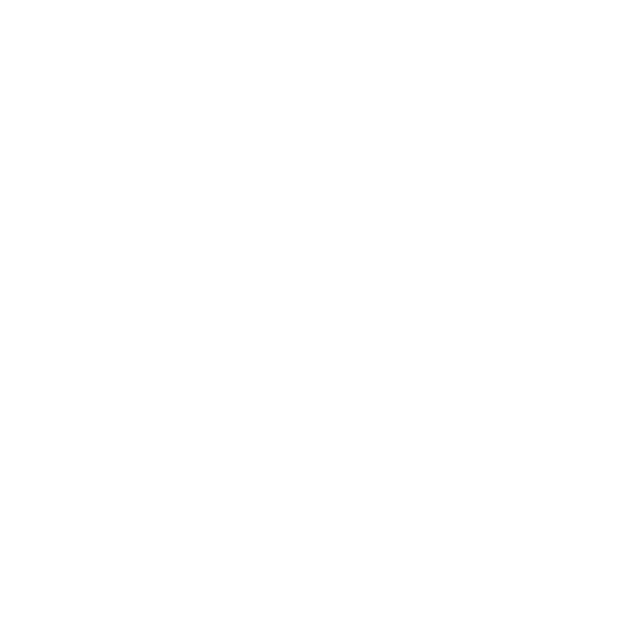
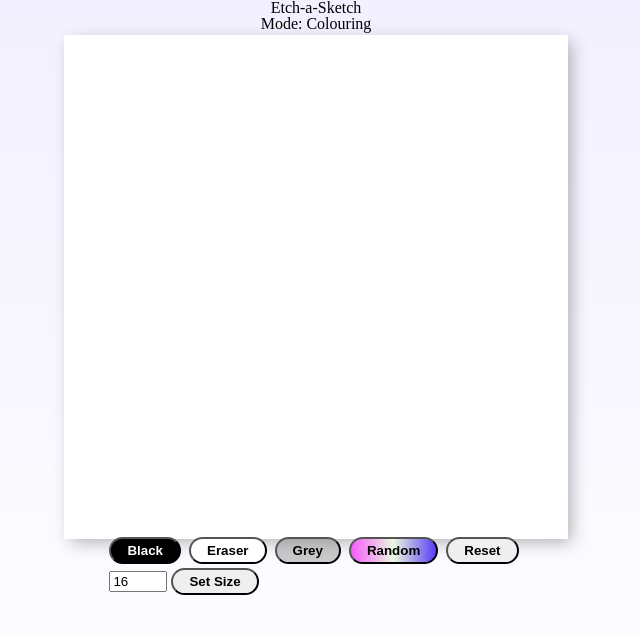
Before and after one commit to PriestlyAdejo/etch-a-sketch, a plain HTML site: page index.html in a window 1280 px wide. Shown: the whole page, without its empty margins (324-964 px from the left). Drawn offline with Linux system fonts and the light colour scheme.

Commit message:
Finished project

```diff
--- a/index.html
+++ b/index.html
@@ -3,9 +3,40 @@
 <head>
     <meta charset="UTF-8">
     <meta name="viewport" content="width=device-width, initial-scale=1.0">
-    <title>Document</title>
+    <title>Etch-a-Sketch</title>
+    <link rel="stylesheet" href="./styles/style.css">
+    <link rel="stylesheet" href="./styles/reset.css">
 </head>
 <body>
+    <script src="./scripts/main.js" defer></script>
+
+    <div class="flex-container">
+        <div class="top">
+            <div class="title"><h1>Etch-a-Sketch</h1></div>
+            <div class="mode">Mode: Colouring</div>
+        </div>
+
+        <div class="canvas middle board">
+            <!-- Fill with JS -->
+
+        </div>
+
+        <div class="options bottom">
+            <div class="topRow">
+                <button onclick="changeColor('black')" class="black blackButton">Black</button>
+                <button onclick="changeColor('white')" class="eraser erasorButton">Eraser</button>
+                <button onclick="changeColor('gray')" class="colorHue grayButton">Grey</button>
+                <button onclick="changeColor('random')" class="random randomButton">Random</button>
+                <button onclick="resetBoard()" class="colorSwitch">Reset</button>
+            </div>
+
+            <div> <!-- Fill with JS -->
+                <input type="text" placeholder="Size of Board" value="16" onchange="changeBoardSize(this.value)">
+                <button>Set Size</button>
+            <div>
+            <div class="error">Inputs must be between 2 and 100</div>
+        </div>
+    </div>
 
 </body>
 </html>
--- a/scripts/main.js
+++ b/scripts/main.js
@@ -0,0 +1,87 @@
+"use strict";
+let color = "black";
+let click = true;
+
+// Change Button Color
+const colorSquare = function () {
+    if (click) {
+        if (color === "random") {
+            this.style.backgroundColor = `hsl(${Math.random()*360}, 100%, 50%)`;
+        } else {
+            this.style.backgroundColor = color;
+        }
+    }
+}
+
+const populateBoard = function (rowsAndColumns=16, boardSize=500) {
+    let board = document.querySelector(".canvas");
+    board.style.gridTemplateColumns = `repeat(${rowsAndColumns}, 1fr)`;
+    board.style.gridTemplateRows = `repeat(${rowsAndColumns}, 1fr)`;
+
+    const makeGrid = function () {
+        for (let i = 0; i < rowsAndColumns; i++) {
+          for (let j = 0; j < rowsAndColumns; j++) {
+            let square = document.createElement("div");
+
+            square.addEventListener("mouseover", colorSquare);
+
+            square.style.backgroundColor = "white";
+            square.style.width = `${boardSize/rowsAndColumns}px`;
+            square.style.height = `${boardSize/rowsAndColumns}px`;
+            board.appendChild(square);
+          };
+        };
+      };
+
+    const deleteGridItems = function (container) {
+        let gridItems = container.querySelectorAll("div")
+        console.log(gridItems)
+        gridItems.forEach((gridItem) => {
+            gridItem.remove()
+        })
+    };
+
+    deleteGridItems(board)
+    makeGrid();
+}
+
+// Populating Board
+populateBoard();
+
+// Changing Size
+const changeBoardSize = function (input) {
+    if (input >= 2 && input <= 100) {
+        document.querySelector(".error").style.dipslay = "none"
+        populateBoard(input);
+    } else {
+        document.querySelector(".error").style.dipslay = "flex"
+    }
+}
+
+const changeColor = function (input) {
+    color = input;
+}
+
+
+// Resetting Board (but not deleting divs)
+const resetBoard = function () {
+    let board = document.querySelector(".canvas");
+    let gridItems = board.querySelectorAll("div")
+        console.log(gridItems)
+        gridItems.forEach((gridItem) => {
+            gridItem.style.backgroundColor = "white"
+        })
+}
+
+// Checking for clicks and doing things
+document.querySelector("body").addEventListener("click", (e) => {
+    if (e.target.tagName != "BUTTON") {
+        click = !click;
+
+        if (click) {
+            document.querySelector(".mode").textContent = "Mode: Colouring"
+        } else {
+            document.querySelector(".mode").textContent = "Mode: Not Colouring"
+    }
+    }
+})
--- /dev/null
+++ b/styles/reset.css
@@ -0,0 +1,43 @@
+html, body, div, span, applet, object, iframe,
+h1, h2, h3, h4, h5, h6, p, blockquote, pre,
+a, abbr, acronym, address, big, cite, code,
+del, dfn, em, img, ins, kbd, q, s, samp,
+small, strike, strong, sub, sup, tt, var,
+b, u, i, center,
+dl, dt, dd, ol, ul, li,
+fieldset, form, label, legend,
+table, caption, tbody, tfoot, thead, tr, th, td,
+article, aside, canvas, details, embed,
+figure, figcaption, footer, header, hgroup,
+menu, nav, output, ruby, section, summary,
+time, mark, audio, video {
+	margin: 0;
+	padding: 0;
+	border: 0;
+	font-size: 100%;
+	font: inherit;
+	vertical-align: baseline;
+}
+/* HTML5 display-role reset for older browsers */
+article, aside, details, figcaption, figure,
+footer, header, hgroup, menu, nav, section {
+	display: block;
+}
+body {
+	line-height: 1;
+}
+ol, ul {
+	list-style: none;
+}
+blockquote, q {
+	quotes: none;
+}
+blockquote:before, blockquote:after,
+q:before, q:after {
+	content: '';
+	content: none;
+}
+table {
+	border-collapse: collapse;
+	border-spacing: 0;
+}
--- /dev/null
+++ b/styles/style.css
@@ -0,0 +1,105 @@
+div .canvas.middle {
+    width: 500px;
+    height: 500px;
+    display: grid;
+    grid-template-columns: 1fr 1fr 1fr;
+    text-align: center;
+}
+
+.flex-container {
+    height: 100vh;
+    width: 100vw;
+    display: flex;
+    flex-direction: column;
+    align-items: center;
+    background: linear-gradient(rgba(96, 79, 252, 0.082), white);
+  }
+
+  .board {
+    width: 80%;
+    height: 80%;
+    display: grid;
+    background-color: white;
+    box-shadow: inset 0 -3em 3em rgba(0, 0, 0, 0.1), 0 0 0 2px rgb(255, 255, 255),
+      0.3em 0.3em 1em rgba(0, 0, 0, 0.3);
+  }
+  .board:hover {
+    cursor: pointer;
+  }
+  .board {
+    display: flex;
+    flex-direction: column;
+    align-items: center;
+    min-width: 300px;
+    min-height: 300px;
+    width: 60vw;
+    height: 60vw;
+    max-width: 600px;
+    max-height: 600px;
+  }
+  .title {
+    display: flex;
+    justify-content: center;
+  }
+  .buttons {
+    margin-top: 10px;
+    margin-bottom: 10px;
+  }
+  button {
+    padding: 0.3em 1.2em;
+    margin: 0 0.3em 0.3em 0;
+    border-radius: 2em;
+    text-decoration: none;
+    font-weight: 600;
+    text-align: center;
+    transition: all 0.2s;
+  }
+  button:hover {
+    cursor: pointer;
+  }
+  .blackButton {
+    background-color: black;
+    color: white;
+  }
+  .blackButton:hover {
+    background-color: white;
+    color: black;
+  }
+  .grayButton {
+    background-color: rgba(128, 128, 128, 0.411);
+    color: black;
+  }
+  .grayButton:hover {
+    background-color: rgb(95, 95, 95);
+    color: white;
+  }
+  .randomButton {
+    background: linear-gradient(0.25turn, #f65cfc, #ebf8e1, #583cf6);
+  }
+  .randomButton:hover {
+    background: linear-gradient(0.25turn, #20ff02, #ebf8e1, #aecc03);
+  }
+  .erasorButton {
+    background-color: rgb(255, 255, 255);
+    color: rgb(0, 0, 0);
+  }
+  .erasorButton:hover {
+    background-color: white;
+    color: rgb(255, 255, 255);
+  }
+  input {
+    width: 50px;
+  }
+
+  .mode {
+    margin-bottom: 5px;
+  }
+  .error {
+    display: none;
+  }
+
+  .bottom .bottomRow {
+    display: flex;
+    flex-direction: row;
+    justify-content: center;
+    }
```
Also changed, not shown: 1 other file.
